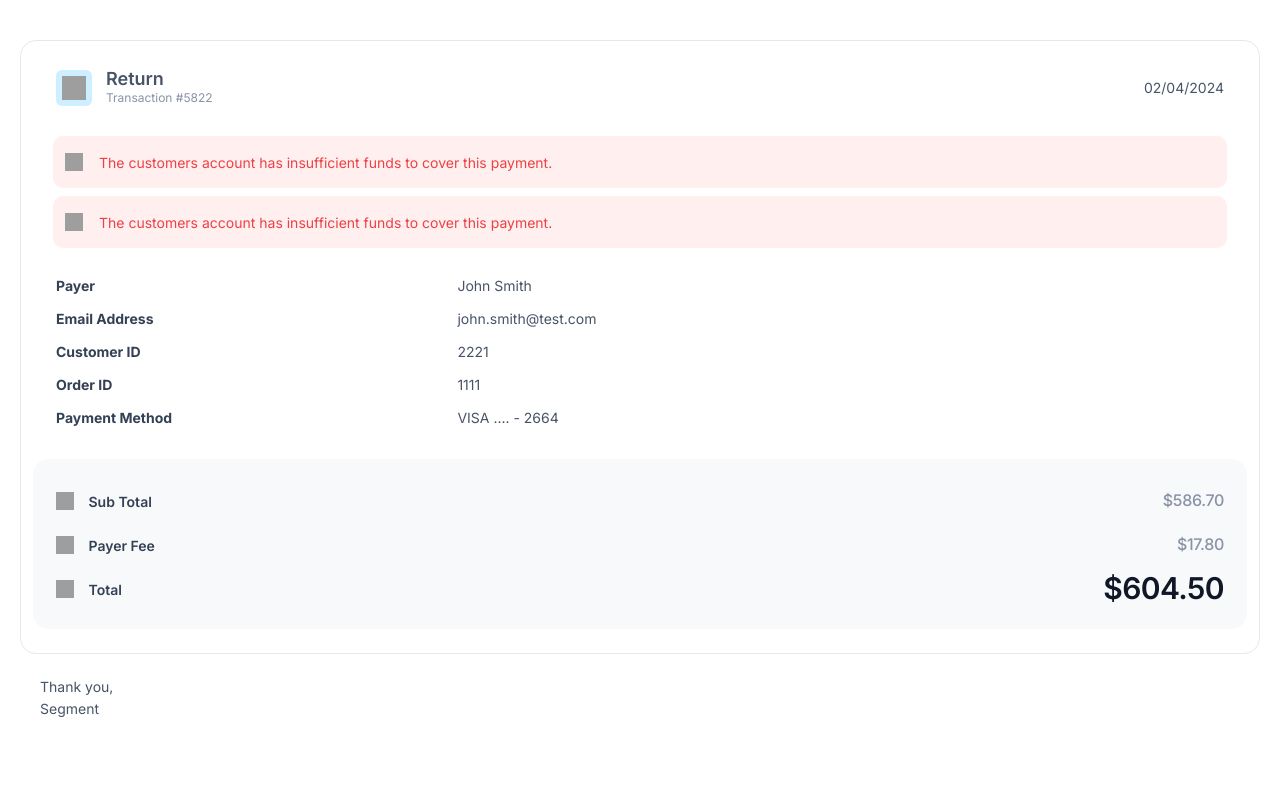
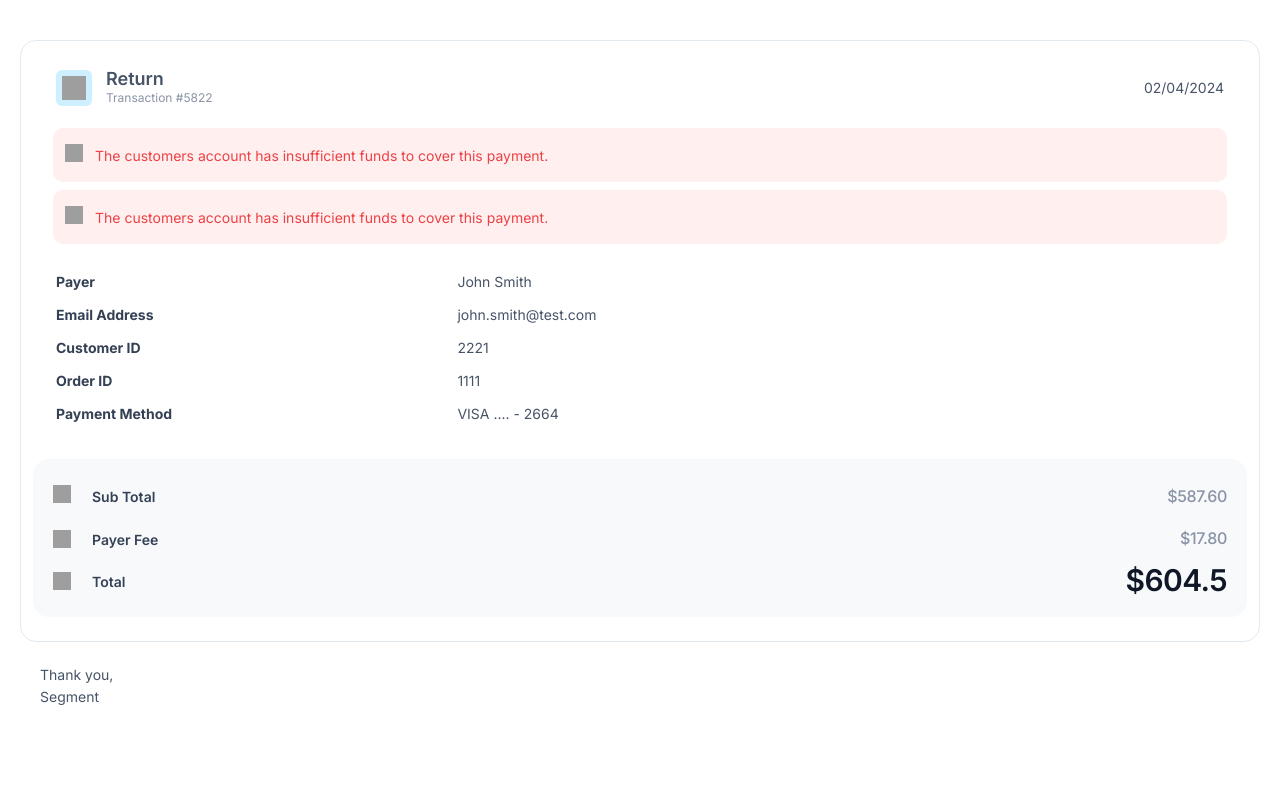
Before and after one commit to dhangoinc/ClientJS, a website: page index.html in a window 1280 px wide. Shown: the part 440-1240 px from the top of the page. Drawn offline with Linux system fonts and the light colour scheme; grey boxes are pictures that could not be loaded.

Commit message:
Only MS is broken

```diff
--- a/handlebars-templates/ereceipt-inline.handlebars
+++ b/handlebars-templates/ereceipt-inline.handlebars
@@ -6,10 +6,14 @@
   <meta name="viewport" content="width=device-width, initial-scale=1.0">
   <meta http-equiv="Content-Type" content="text/html; charset=utf-8">
   <title>Dhango</title>
+
+  <style>
+    @import url('https://fonts.googleapis.com/css2?family=Inter:wght@100..900&display=swap');
+  </style>
 </head>
 
-<body style="background: whitesmoke; margin: 0; font-family: Inter, Helvetica, sans-serif;">
-<div style="padding: 60px 20px 200px;background-color: #fff;">
+<body style="background-color: #fff; margin: 0; font-family: Inter, Helvetica, sans-serif;">
+<div style="padding: 60px 20px 100px;background-color: #fff;">
   <div style="text-align: center;">
     {{#if LogoUri }}
       <img src="{{ LogoUri }}" alt="company-logo"/>
@@ -140,6 +144,7 @@
           {{ Payer }}
         </td>
       </tr>
+      {{#if EmailAddress}}
         <tr>
           <td style="padding-top: 7px; padding-bottom: 7px; width: 30%; color: #344054; font-size: 14px; font-weight: 500; font-family: Inter, Helvetica, sans-serif;">
             <strong>Email Address</strong>
@@ -148,6 +153,7 @@
             {{ EmailAddress }}
           </td>
         </tr>
+      {{/if}}
       {{#each CustomFields}}
         <tr>
           <td style="padding-top: 7px; padding-bottom: 7px; width: 30%; color: #344054; font-size: 14px; font-weight: 500; font-family: Inter, Helvetica, sans-serif;">
@@ -188,27 +194,37 @@
     <table style="width: 100%; border-collapse: separate; margin-top: 24px; padding: 18px 20px; border-radius: 16px; background-color: #f7f9fb;">
       {{#greaterThan PayerFee 0}}
         <tr>
-          <td style="height: 42px;">
+          <td valign="middle" style="width:22px;height:42px;text-align:center;">
             <img src="https://res.cloudinary.com/dhango/image/upload/v1711148244/EmailIcons/totals-sub-total.png"
-                 style="height: 18px; width: 18px; vertical-align: middle;" alt="Subtotal icon"/>
-            <span style="margin-left: 10px; color: #344054; font-size: 14px; font-weight: 600; vertical-align: middle; font-family: Inter, Helvetica, sans-serif;">Sub Total</span>
+                 style="height: 18px; width: 18px;" alt=""/>
+          </td>
+          <td style="height: 42px;vertical-align: middle;">
+            <span style="color: #344054; font-size: 14px; font-weight: 600; font-family: Inter, Helvetica, sans-serif;">Sub Total</span>
           </td>
           <td style="color: #8a93a6; font-size: 16px; font-weight: 500; letter-spacing: -0.32px; text-align: right; font-family: Inter, Helvetica, sans-serif;">{{ CurrencyPrefix }}{{ SubTotal }}</td>
         </tr>
         <tr>
+          <td valign="middle" style="width:22px;height:42px;text-align:center;">
+            <img src="https://res.cloudinary.com/dhango/image/upload/v1711148190/EmailIcons/totals-payer-fee.png"
+                 style="height: 18px; width: 18px; vertical-align: middle;" alt=""/>
+          </td>
           <td style="height: 42px;">
-            <img src="https://res.cloudinary.com/dhango/image/upload/v1711148190/EmailIcons/totals-payer-fee.png"
-                 style="height: 18px; width: 18px; vertical-align: middle;" alt="Payer fee icon"/>
-            <span style="margin-left: 10px; color: #344054; font-size: 14px; font-weight: 600; vertical-align: middle; font-family: Inter, Helvetica, sans-serif;">Payer Fee</span>
+            <span style="color: #344054; font-size: 14px; font-weight: 600; vertical-align: middle; font-family: Inter, Helvetica, sans-serif;">Payer Fee</span>
           </td>
-          <td style="color: #8a93a6; font-size: 16px; font-weight: 500; letter-spacing: -0.32px; text-align: right; font-family: Inter, Helvetica, sans-serif;">{{ CurrencyPrefix }}{{ PayerFee }}</td>
+          <td style="color: #8a93a6; font-size: 16px; font-weight: 500; letter-spacing: -0.32px; text-align: right; font-family: Inter, Helvetica, sans-serif;">
+            {{ CurrencyPrefix }}{{ PayerFee }}
+          </td>
         </tr>
       {{/greaterThan}}
       <tr>
+        <td valign="middle" style="width:22px;height:42px;text-align:center;">
+          <img src="https://res.cloudinary.com/dhango/image/upload/v1711148270/EmailIcons/totals-total.png"
+               style="height: 18px; width: 18px; vertical-align: middle;" alt=""/>
+        </td>
         <td style="height: 42px;">
-          <img src="https://res.cloudinary.com/dhango/image/upload/v1711148270/EmailIcons/totals-total.png"
-               style="height: 18px; width: 18px; vertical-align: middle;" alt="Total icon"/>
-          <span style="margin-left: 10px; color: #344054; font-size: 14px; font-weight: 600; vertical-align: middle; font-family: Inter, Helvetica, sans-serif;">Total</span>
+          <span style="color: #344054; font-size: 14px; font-weight: 600; vertical-align: middle; font-family: Inter, Helvetica, sans-serif;">
+            Total
+        </span>
         </td>
         <td style="text-align: right; font-family: Inter, Helvetica, sans-serif; color: #101828; font-size: 30px; font-weight: 600; letter-spacing: -0.6px;">{{ CurrencyPrefix }}{{ Total }}</td>
       </tr>
@@ -221,12 +237,15 @@
 </div>
 
 <footer style="margin: 0; padding: 24px 24px 55px; background-color: #083a4a; text-align: center;">
-  <p style="margin: 0; padding: 4px 0; color: #fff; font-size: 15px; font-weight: 400; line-height: 20px; text-align: center;">&#169; {{ Copyright }}</p>
+  <p style="margin: 0; padding: 4px 0; color: #fff; font-size: 15px; font-weight: 400; line-height: 20px; text-align: center;">
+    &#169; {{ Copyright }}
+  </p>
   <p style="margin: 0; padding: 4px 0; color: #fff; font-size: 15px; font-weight: 400; line-height: 20px; text-align: center;">
     If you have any questions please contact us at <a href="mailto:{{ContactEmail}}">{{ ContactEmail }}</a>
   </p>
-  <p style="margin: 0; padding: 4px 0; color: #fff; font-size: 15px; font-weight: 400; line-height: 20px; text-align: center;">{{ Address }}</p>
-  <a href="{{ UnsubacribeURL }}" style="margin: 0; padding: 4px 0; color: #fff; font-size: 15px; font-weight: 400; line-height: 20px; text-align: center;">Unsubscribe</a>
+  <p style="margin: 0; padding: 4px 0; color: #fff; font-size: 15px; font-weight: 400; line-height: 20px; text-align: center;">
+    {{ Address }}
+  </p>
 </footer>
 </body>
 </html>
--- a/index.html
+++ b/index.html
@@ -53,30 +53,41 @@
     </table>
 
     <!-- events -->
-    <table class="table table-events">
-      <tr class="transaction-event">
-        <td class="transaction-event-icon-cell">
+    <div style="border-left:20px solid #fff;border-right: 20px solid #fff;">
+      <table style="width:100%;border-collapse:collapse;">
+        <tr>
+          <td valign="middle" style="padding: 16px 12px; width: 18px;border-radius: 10px 0 0 10px;background-color: #ffefef;">
             <img src="https://res.cloudinary.com/dhango/image/upload/v1711113760/EmailIcons/alert-circle.png"
-               class="transaction-event-icon" alt="Transaction event icon"/>
+                 style="height:18px;width:18px;line-height:0" alt=""/>
           </td>
-        <td class="transaction-event-message-cell">
-          <span class="transaction-event-text">
+          <td valign="middle" style="padding: 16px 24px 16px 0; border-radius: 0 10px 10px 0;background-color: #ffefef;">
+          <span style="color: #ed4145; font-size: 14px; line-height: 18px; font-family: Inter, Helvetica, sans-serif;">
             The customers account has insufficient funds to cover this payment.
           </span>
           </td>
         </tr>
-      <tr class="transaction-event">
-        <td class="transaction-event-icon-cell">
+        <tr>
+          <td style="height:8px; background-color:#fff;"></td>
+          <td style="height:8px; background-color:#fff;"></td>
+        </tr>
+
+        <tr>
+          <td valign="middle" style="padding: 16px 12px; width: 18px;border-radius: 10px 0 0 10px;background-color: #ffefef;">
             <img src="https://res.cloudinary.com/dhango/image/upload/v1711113760/EmailIcons/alert-circle.png"
-               class="transaction-event-icon" alt="Transaction event icon"/>
+                 style="height:18px;width:18px;line-height:0" alt=""/>
           </td>
-        <td class="transaction-event-message-cell">
-          <span class="transaction-event-text">
+          <td valign="middle" style="padding: 16px 24px 16px 0; border-radius: 0 10px 10px 0;background-color: #ffefef;">
+          <span style="color: #ed4145; font-size: 14px; line-height: 18px; font-family: Inter, Helvetica, sans-serif;">
             The customers account has insufficient funds to cover this payment.
           </span>
           </td>
         </tr>
+        <tr>
+          <td style="height:8px; background-color:#fff;"></td>
+          <td style="height:8px; background-color:#fff;"></td>
+        </tr>
       </table>
+    </div>
 
     <!-- transaction details -->
     <table class="table transaction-details">
@@ -102,37 +113,55 @@
       </tr>
     </table>
 
+    <table style="width:100%;">
+      <tr><td style="height:24px;"></td></tr>
+    </table>
+
     <!-- totals-->
-    <table class="table table-transaction-totals">
+    <table style="width: 100%; border-collapse:collapse;border-radius: 16px; background-color: #f7f9fb;">
       <tr>
-        <td class="totals-key">
+        <td colspan="3" style="height:16px;font-size:1px;color:#f7f9fb;">.</td>
+      </tr>
+      <tr>
+        <td valign="middle" style="width:22px;height:42px;text-align:center;padding:0 20px;">
           <img src="https://res.cloudinary.com/dhango/image/upload/v1711148244/EmailIcons/totals-sub-total.png"
-               class="totals-key-icon" alt="Subtotal icon"/>
-          <span class="totals-key-text">Sub Total</span>
+               style="height: 18px; width: 18px;" alt=""/>
         </td>
-        <td class="totals-value">
-          <span class="totals-value">$586.70</span>
+        <td style="height: 42px;vertical-align: middle;">
+          <span style="color: #344054; font-size: 14px; font-weight: 600; font-family: Inter, Helvetica, sans-serif;">Sub Total</span>
+        </td>
+        <td style="padding:0 20px; color: #8a93a6; font-size: 16px; font-weight: 500; letter-spacing: -0.32px;
+        text-align: right;
+        font-family: Inter, Helvetica, sans-serif;">$587.60</td>
+      </tr>
+      <tr>
+        <td valign="middle" style="width:22px;height:42px;text-align:center;padding:0 20px;">
+          <img src="https://res.cloudinary.com/dhango/image/upload/v1711148190/EmailIcons/totals-payer-fee.png"
+               style="height: 18px; width: 18px; vertical-align: middle;" alt=""/>
+        </td>
+        <td style="height: 42px;">
+          <span style="color: #344054; font-size: 14px; font-weight: 600; vertical-align: middle; font-family: Inter, Helvetica, sans-serif;">Payer Fee</span>
+        </td>
+        <td style="padding:0 20px; color: #8a93a6; font-size: 16px; font-weight: 500; letter-spacing: -0.32px;
+        text-align: right; font-family: Inter, Helvetica, sans-serif;">
+          $17.80
         </td>
       </tr>
       <tr>
-        <td class="totals-key">
-          <img src="https://res.cloudinary.com/dhango/image/upload/v1711148190/EmailIcons/totals-payer-fee.png"
-               class="totals-key-icon" alt="Payer fee icon"/>
-          <span class="totals-key-text">Payer Fee</span>
+        <td valign="middle" style="width:22px;height:42px;text-align:center;padding:0 20px;">
+          <img src="https://res.cloudinary.com/dhango/image/upload/v1711148270/EmailIcons/totals-total.png"
+               style="height: 18px; width: 18px; vertical-align: middle;" alt=""/>
         </td>
-        <td class="totals-value">
-          <span class="totals-value">$17.80</span>
+        <td style="height: 42px;">
+          <span style="color: #344054; font-size: 14px; font-weight: 600; vertical-align: middle; font-family: Inter, Helvetica, sans-serif;">
+            Total
+        </span>
         </td>
+        <td style="padding:0 20px;text-align: right; font-family: Inter, Helvetica, sans-serif; color: #101828; font-size: 30px;
+        font-weight: 600; letter-spacing: -0.6px;">$604.5</td>
       </tr>
       <tr>
-        <td class="totals-key">
-          <img src="https://res.cloudinary.com/dhango/image/upload/v1711148270/EmailIcons/totals-total.png"
-               class="totals-key-icon" alt="Total icon"/>
-          <span class="totals-key-text">Total</span>
-        </td>
-        <td class="totals-value">
-          <span class="totals-value strong">$604.50</span>
-        </td>
+        <td colspan="3" style="height:16px;"></td>
       </tr>
     </table>
   </div>
--- a/styles/styles.css
+++ b/styles/styles.css
@@ -21,7 +21,7 @@ h1 {
 }
 
 .container {
-  padding: 60px 20px 200px;
+  padding: 60px 20px 100px;
 
   background-color: #fff;
 }
```
Lines whose indentation alone changed are shown as unchanged.
